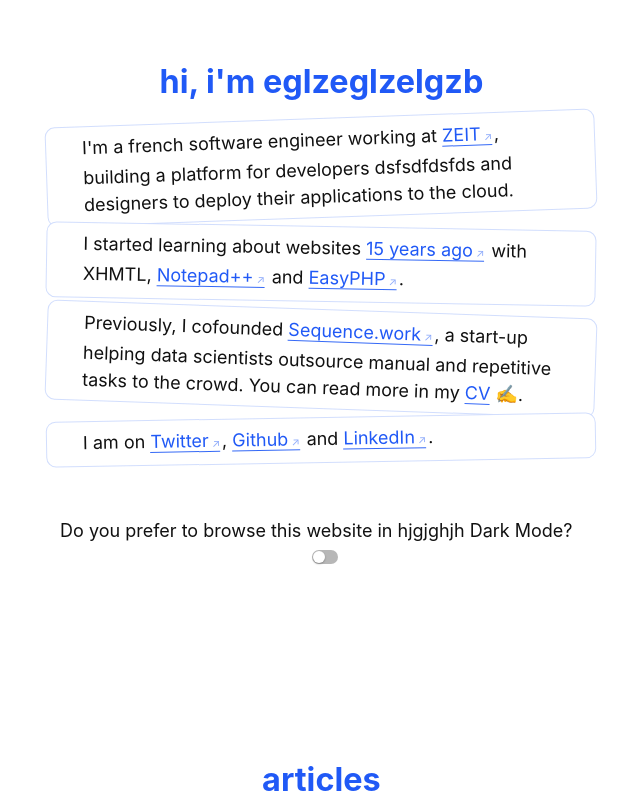
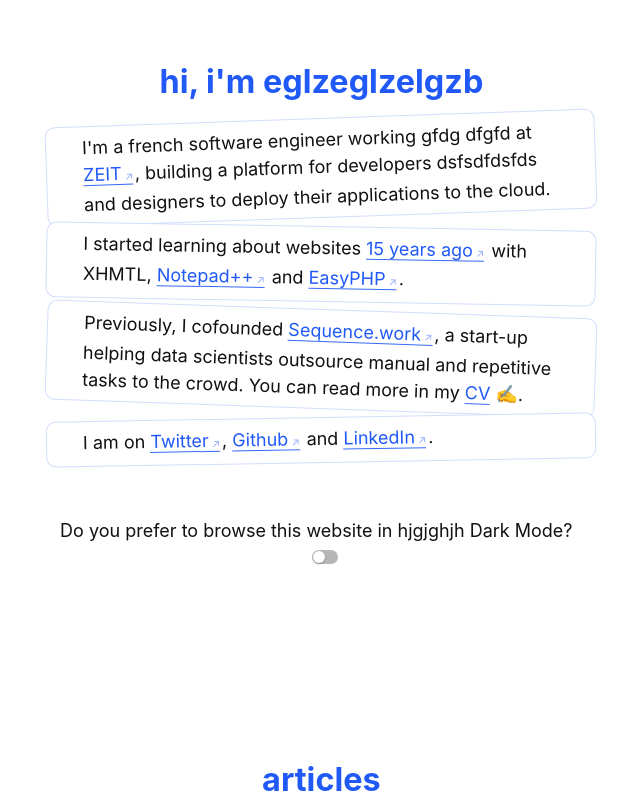
Before and after one commit to lucleray/luc.im, a Next.js app: page / in a window 1280 px wide. Shown: the top 800 px of the page, without its empty margins (56-696 px from the left). Built offline with nearby package versions, Linux system fonts and the light colour scheme; a web font is replaced by a local one.

Commit message:
Update index.js

```diff
--- a/pages/index.js
+++ b/pages/index.js
@@ -10,7 +10,7 @@ const Presentation = () => (
   <section aria-labelledby="presentation-title">
     <H1 id="presentation-title">hi, i'm eglzeglzelgzb</H1>
     <Card>
-      I'm a french software engineer working at{' '}
+      I'm a french software engineer working gfdg dfgfd at{' '}
       <A href="https://zeit.co">ZEIT</A>, building a platform for developers dsfsdfdsfds and
       designers to deploy their applications to the cloud.
     </Card>
```
